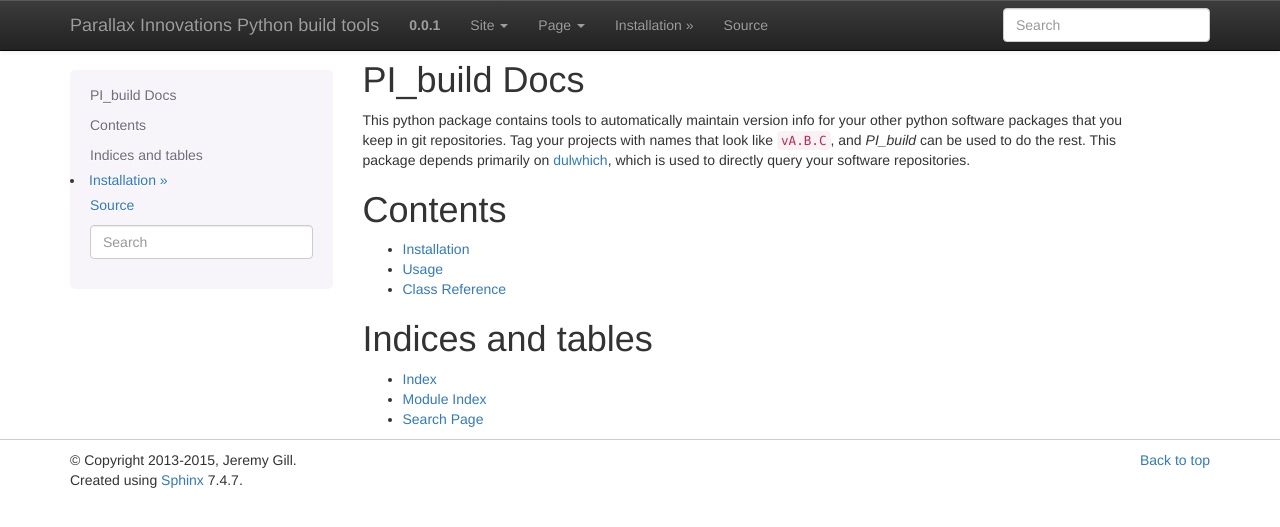
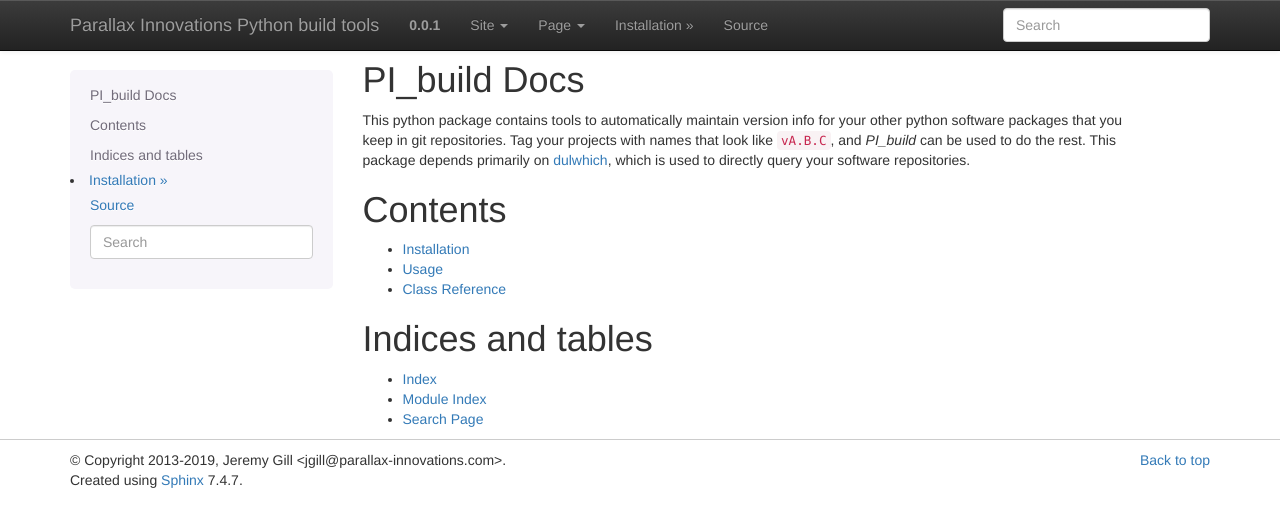
Before and after one commit to parallaxinnovations/PI_build, a Sphinx documentation site: the page built from doc/index.rst, in a window 1280 px wide. Shown: the top 527 px of the page. Built offline with Sphinx 7.4.7, drawn with Linux system fonts in a browser that asks for light colours.

Commit message:
ENH: bump copyright date

```diff
--- a/doc/conf.py
+++ b/doc/conf.py
@@ -41,7 +41,7 @@ master_doc = 'index'
 
 # General information about the project.
 project = u'Parallax Innovations Python build tools'
-copyright = u'2013-2015, Jeremy Gill'
+copyright = u'2013-2019, Jeremy Gill <jgill@parallax-innovations.com>'
 
 # The version info for the project you're documenting, acts as replacement for
 # |version| and |release|, also used in various other places throughout the
```
